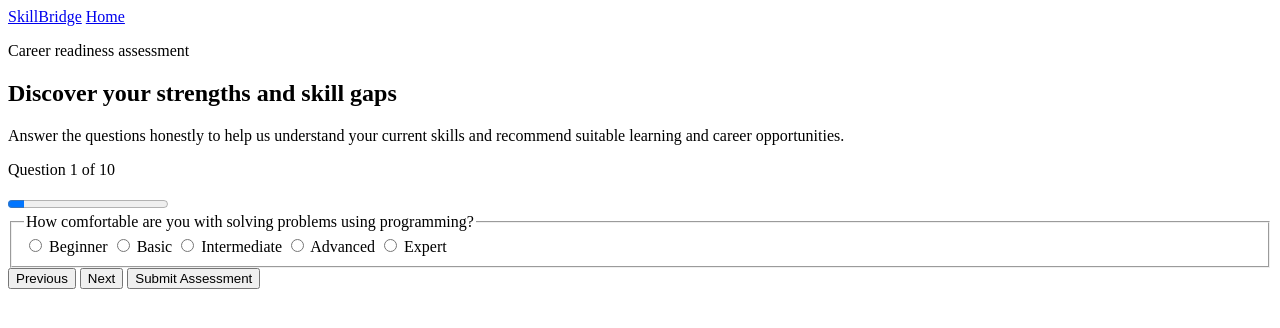
After one commit to mhazim827/si-hackathon, a Flask app: template empty/templates/assessment.html in a window 1280 px wide. The commit adds this page. Shown: the top 328 px of the page. Run offline with Flask 3, Linux system fonts and the light colour scheme; the template is opened without the code that fills it, so the values that code supplies are empty.

Commit message:
add landing and assessment pages

```diff
--- /dev/null
+++ b/empty/templates/assessment.html
@@ -0,0 +1,95 @@
+<!DOCTYPE html>
+<html lang="en">
+<head>
+    <meta charset="UTF-8">
+    <meta name="viewport" content="width=device-width, initial-scale=1.0">
+    <title>Skill Assessment | SkillBridge</title>
+</head>
+
+<body>
+    <header>
+        <nav>
+            <a href="{{ url_for('index') }}">SkillBridge</a>
+
+            <a href="{{ url_for('index') }}">
+                Home
+            </a>
+        </nav>
+    </header>
+
+    <main>
+        <section>
+            <p>Career readiness assessment</p>
+
+            <h1>
+                Discover your strengths and skill gaps
+            </h1>
+
+            <p>
+                Answer the questions honestly to help us understand your current
+                skills and recommend suitable learning and career opportunities.
+            </p>
+        </section>
+
+        <section id="assessment">
+            <p>
+                Question <span id="current-question">1</span>
+                of <span id="total-questions">10</span>
+            </p>
+
+            <progress
+                id="assessment-progress"
+                value="1"
+                max="10">
+            </progress>
+
+            <form id="assessment-form">
+                <fieldset>
+                    <legend>
+                        How comfortable are you with solving problems using programming?
+                    </legend>
+
+                    <label>
+                        <input type="radio" name="programming-skill" value="beginner">
+                        Beginner
+                    </label>
+
+                    <label>
+                        <input type="radio" name="programming-skill" value="basic">
+                        Basic
+                    </label>
+
+                    <label>
+                        <input type="radio" name="programming-skill" value="intermediate">
+                        Intermediate
+                    </label>
+
+                    <label>
+                        <input type="radio" name="programming-skill" value="advanced">
+                        Advanced
+                    </label>
+
+                    <label>
+                        <input type="radio" name="programming-skill" value="expert">
+                        Expert
+                    </label>
+                </fieldset>
+
+                <button type="button" id="previous-button">
+                    Previous
+                </button>
+
+                <button type="button" id="next-button">
+                    Next
+                </button>
+
+                <button type="submit" id="submit-button">
+                    Submit Assessment
+                </button>
+            </form>
+        </section>
+    </main>
+
+    <script src="{{ url_for('static', filename='js/integration.js') }}"></script>
+</body>
+</html>
```
Also changed, not shown: empty/templates/index.html (+124 -4 lines).
